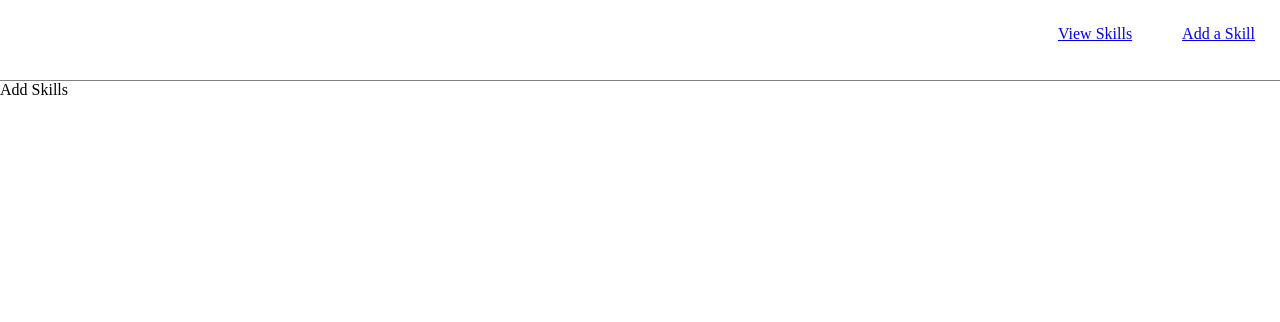
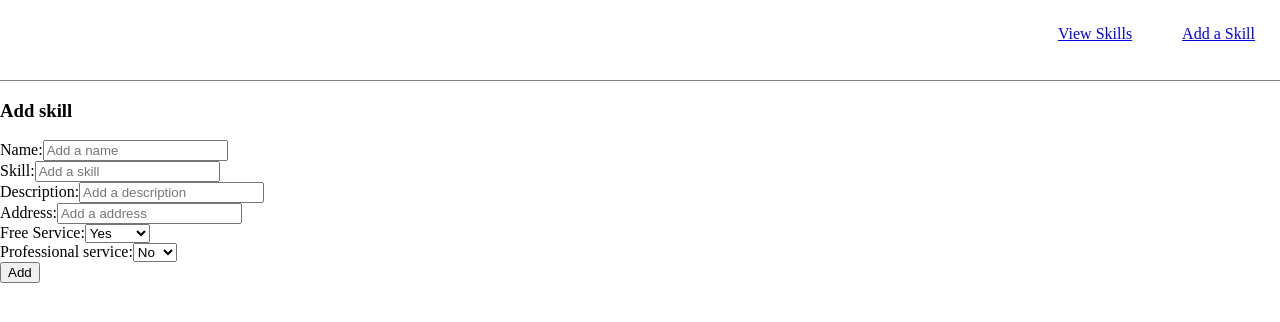
Before and after one commit to aveiszhab/find-skill, a React (Create React App) app: page /add-skills in a window 1280 px wide. Shown: the top 322 px of the page. Built offline with nearby package versions, Linux system fonts and the light colour scheme.

Commit message:
addSkills & alert components added

```diff
--- a/package.json
+++ b/package.json
@@ -6,6 +6,8 @@
     "@testing-library/jest-dom": "^4.2.4",
     "@testing-library/react": "^9.5.0",
     "@testing-library/user-event": "^7.2.1",
+    "axios": "^0.19.2",
+    "prop-types": "^15.7.2",
     "react": "^16.13.1",
     "react-dom": "^16.13.1",
     "react-router-dom": "^5.2.0",
--- a/src/components/AddSkills.js
+++ b/src/components/AddSkills.js
@@ -1,7 +1,142 @@
-import React from "react";
+import React, { useState } from "react";
+import Alert from "./Alert";
+import { postSkill } from "../requests/requests";
 
 const Skills = () => {
-  return <div>Add Skills</div>;
+  const initialState = {
+    fields: {
+      name: "",
+      skill: "",
+      description: "",
+      address: "",
+      free: true,
+      professional: false,
+      email: "",
+    },
+    alert: {
+      message: "",
+      success: false,
+    },
+  };
+  const [fields, setFields] = useState(initialState.fields);
+  const [alert, setAlert] = useState(initialState.alert);
+
+  const handleAddSkill = (event) => {
+    event.preventDefault();
+    setAlert({ message: "", isSuccess: false });
+
+    postSkill(fields, setAlert);
+  };
+
+  const handleFieldChange = (event) => {
+    setFields({ ...fields, [event.target.name]: event.target.value });
+  };
+
+  return (
+    <div>
+      <Alert message={alert.message} success={alert.isSuccess} />
+      <div className="AddSkill">
+        <h3>Add skill</h3>
+        <form onSubmit={handleAddSkill}>
+          <div className="add-name">
+            <label className="label" htmlFor="name">
+              Name:
+              <input
+                className="input"
+                type="text"
+                placeholder="Add a name"
+                id="name"
+                name="name"
+                value={fields.name}
+                onChange={handleFieldChange}
+              />
+            </label>
+          </div>
+
+          <div className="add-skill">
+            <label className="label" htmlFor="skill">
+              Skill:
+              <input
+                className="input"
+                type="text"
+                placeholder="Add a skill"
+                id="skill"
+                name="skill"
+                value={fields.skill}
+                onChange={handleFieldChange}
+              />
+            </label>
+          </div>
+
+          <div className="add-description">
+            <label className="label" htmlFor="description">
+              Description:
+              <input
+                className="input"
+                type="text"
+                placeholder="Add a description"
+                id="description"
+                name="description"
+                value={fields.description}
+                onChange={handleFieldChange}
+              />
+            </label>
+          </div>
+
+          <div className="add-address">
+            <label className="label" htmlFor="address">
+              Address:
+              <input
+                className="input"
+                type="text"
+                placeholder="Add a address"
+                id="address"
+                name="address"
+                value={fields.address}
+                onChange={handleFieldChange}
+              />
+            </label>
+          </div>
+
+          <div className="free-select">
+            <label className="label" htmlFor="free">
+              Free Service:
+              <select
+                className="select"
+                id="free"
+                name="free"
+                value={fields.free}
+                onChange={handleFieldChange}
+              >
+                <option value="true">Yes</option>
+                <option value="false">For fee</option>
+              </select>
+            </label>
+          </div>
+
+          <div className="professional-select">
+            <label className="label" htmlFor="professional">
+              Professional service:
+              <select
+                className="select"
+                id="professional"
+                name="professional"
+                value={fields.professional}
+                onChange={handleFieldChange}
+              >
+                <option value="true">Yes</option>
+                <option value="false">No</option>
+              </select>
+            </label>
+          </div>
+
+          <button className="add-button" type="submit">
+            Add
+          </button>
+        </form>
+      </div>
+    </div>
+  );
 };
 
 export default Skills;
--- /dev/null
+++ b/src/components/Alert.js
@@ -0,0 +1,20 @@
+import React from "react";
+import "../styles/Alert.css";
+import PropTypes from "prop-types";
+
+const Alert = ({ message, success }) => {
+  if (!message) return null;
+  return (
+    <div className={`alert ${success ? "success" : "error"}`}>{message}</div>
+  );
+};
+
+Alert.propTypes = {
+  message: PropTypes.string,
+  success: PropTypes.bool,
+};
+Alert.defaultProps = {
+  message: "",
+  success: false,
+};
+export default Alert;
--- a/src/components/App.js
+++ b/src/components/App.js
@@ -12,12 +12,8 @@ function App() {
     <div className="App">
       <NavBar />
       <Switch>
-        <Route exact path="/" component={Skills}>
-          <Skills />
-        </Route>
-        <Route exact path="/add-skills" component={AddSkills}>
-          <AddSkills />
-        </Route>
+        <Route exact path="/" component={Skills} />
+        <Route exact path="/add-skills" component={AddSkills} />
       </Switch>
     </div>
   );
--- a/src/index.css
+++ b/src/index.css
@@ -1,4 +1,6 @@
-body {
+html, body {
   margin: 0;
   padding: 0;
+  width: 100%;
+  height: 10%0;
 }
--- /dev/null
+++ b/src/requests/requests.js
@@ -0,0 +1,25 @@
+import axios from "axios";
+
+const url = "http://localhost:4000";
+
+const postSkill = (data, setAlert) => {
+  return axios({
+    method: "post",
+    url: `${url}/users`,
+    data,
+  })
+    .then(() =>
+      setAlert({
+        message: "Skill Added",
+        isSuccess: true,
+      })
+    )
+    .catch(() =>
+      setAlert({
+        message: "Server error. Please try again later.",
+        isSuccess: false,
+      })
+    );
+};
+
+export { postSkill };
```
Also changed, not shown: src/styles/Alert.css (added), 1 other file (tests, documents, lock files or other folders).
